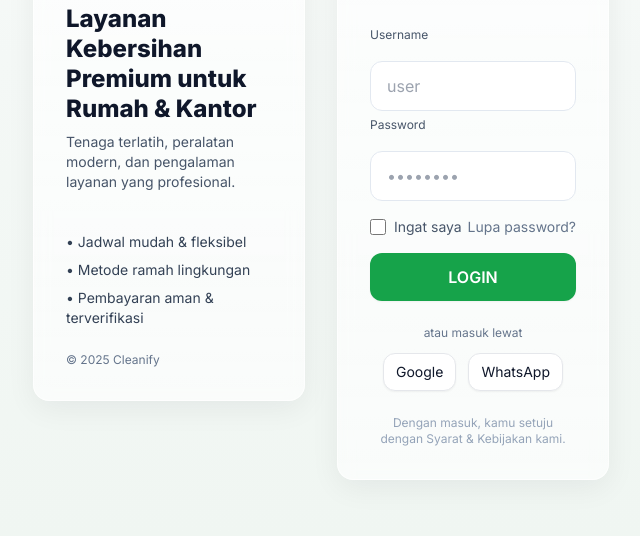
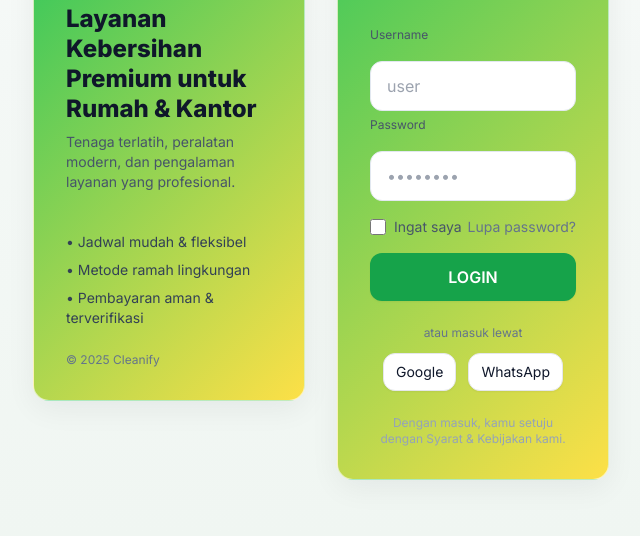
Before and after one commit to Rainprisk/PemogramanWeb, a plain HTML site: page index.html in a window 1280 px wide. Shown: the part 264-800 px from the top of the page, without its empty margins (319-959 px from the left). Drawn offline with nearby package versions, Linux system fonts and the light colour scheme.

```diff
--- a/index.html
+++ b/index.html
@@ -44,7 +44,7 @@
 
     /* glass card look */
    .glass {
-      background: linear-gradient(180deg, rgba(255,255,255,0.72), rgba(255,255,255,0.64));
+  background: linear-gradient(135deg, #22c55e, #fde047); /* hijau ke kuning */
   border: 1px solid rgba(255,255,255,0.6);
   backdrop-filter: blur(8px) saturate(120%);
   -webkit-backdrop-filter: blur(8px) saturate(120%);
```
Lines whose indentation alone changed are shown as unchanged.
